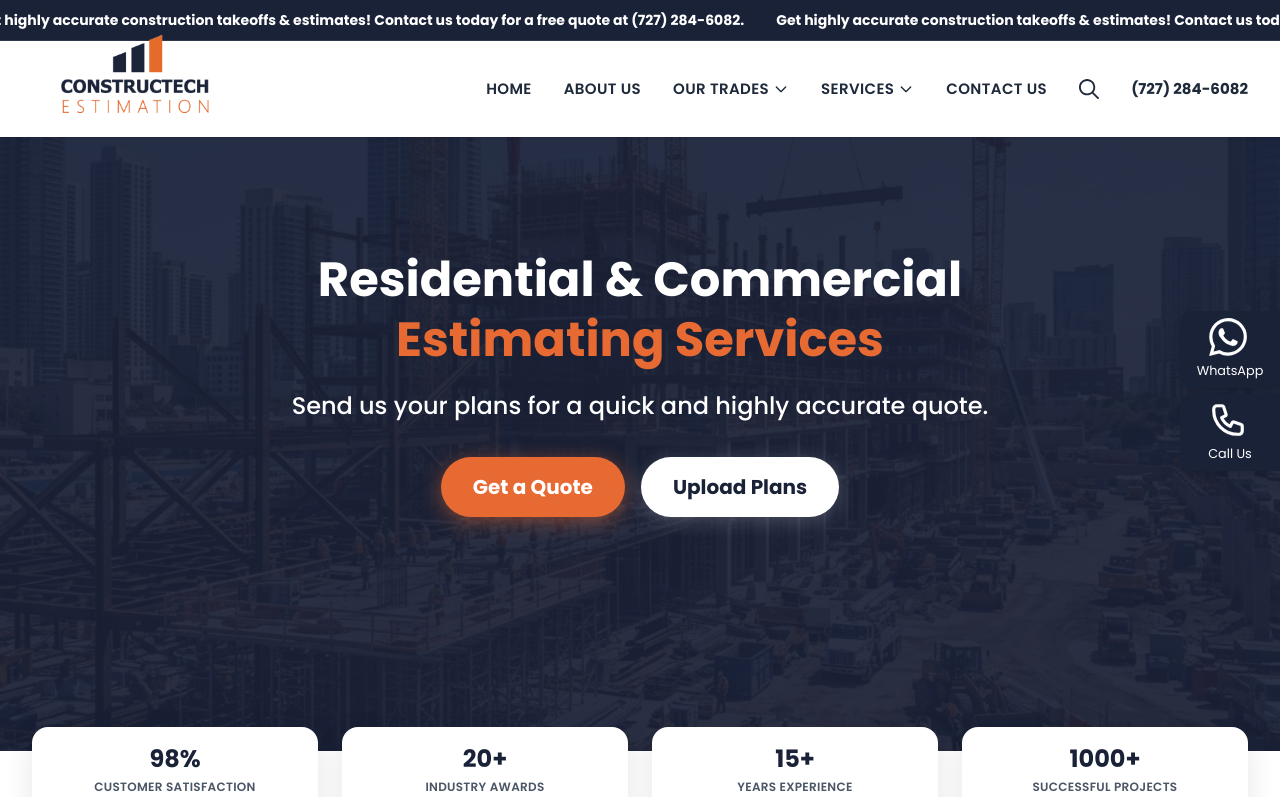
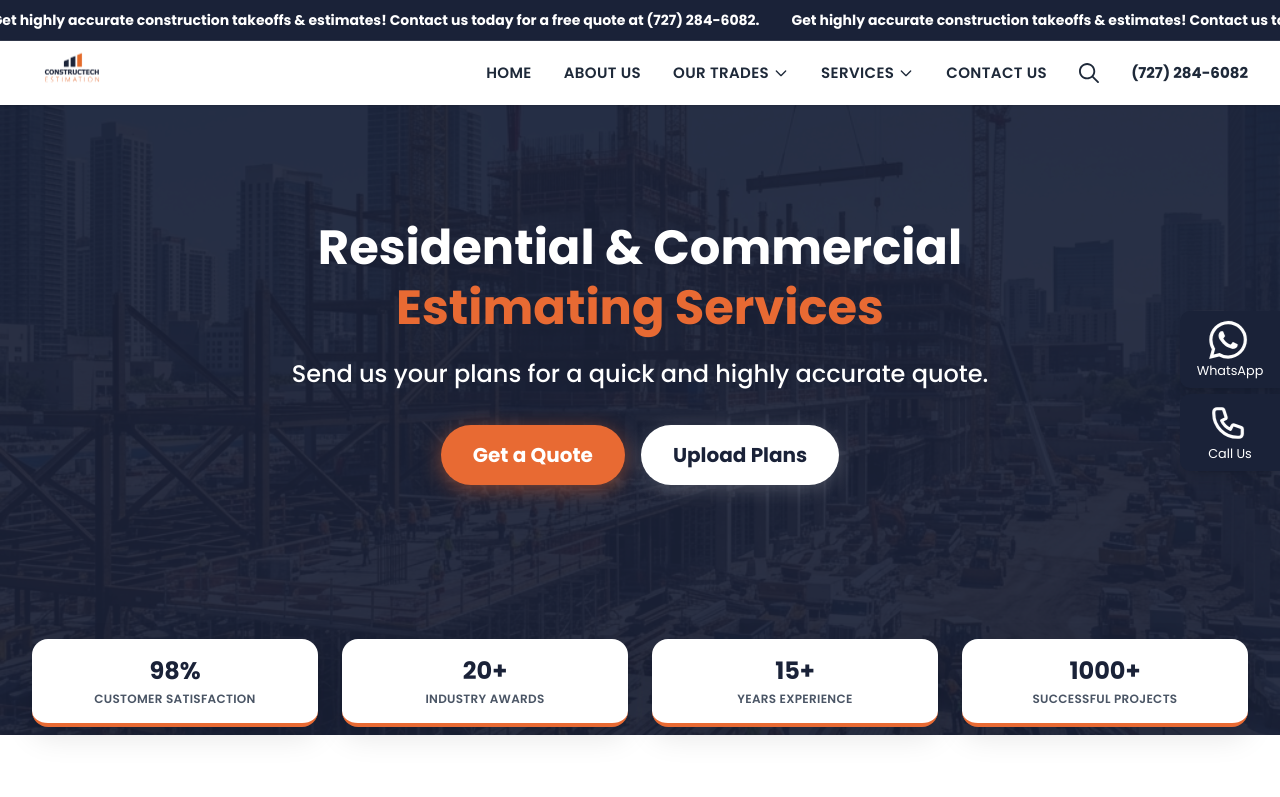
Before and after one commit to Alirazadev786/constructech-estimation, a Next.js app: page / in a window 1280 px wide. Shown: the top 797 px of the page. Built offline with nearby package versions, Linux system fonts and the light colour scheme.

Commit message:
Pull stat boxes onto same screen and reduce total slider height

```diff
--- a/src/app/page.tsx
+++ b/src/app/page.tsx
@@ -10,7 +10,7 @@ export default function Home() {
       <HeroSlider />
 
       {/* STATS OVERLAP */}
-      <section className="relative z-20 md:-mt-6 px-4 sm:px-6 lg:px-8 bg-transparent pb-10 md:pb-0">
+      <section className="relative z-20 md:-mt-24 px-4 sm:px-6 lg:px-8 bg-transparent pb-10 md:pb-0">
         <div className="max-w-7xl mx-auto">
           <div className="grid grid-cols-2 md:grid-cols-4 gap-4 md:gap-6">
             {[
--- a/src/components/Header.tsx
+++ b/src/components/Header.tsx
@@ -25,12 +25,12 @@ export default function Header() {
       {/* Main Header */}
       <header className="bg-white sticky top-0 z-50 shadow-sm">
         <div className="max-w-7xl mx-auto px-4 sm:px-6 lg:px-8">
-            <div className="flex justify-between items-center h-20 md:h-24">
+            <div className="flex justify-between items-center h-16 md:h-16">
 
               {/* Logo */}
-              <div className="flex-shrink-0 flex items-center h-full py-0">
+              <div className="flex-shrink-0 flex items-center h-full py-1">
                 <Link href="/" className="h-full flex items-center">
-                  <img src="/logo-transparent.png" alt="Constructech Estimation" className="h-full w-auto object-contain origin-left transform scale-125 md:scale-150 translate-x-4" />
+                  <img src="/logo-transparent.png" alt="Constructech Estimation" className="h-10 md:h-12 w-auto object-contain origin-left transform scale-110 translate-x-2" />
                 </Link>
               </div>
 
--- a/src/components/HeroSlider.tsx
+++ b/src/components/HeroSlider.tsx
@@ -24,7 +24,7 @@ export default function HeroSlider() {
       <div className="flex w-full h-full min-h-[450px] items-stretch">
 
         {/* Slide 1 */}
-        <div className="relative flex-[0_0_100%] min-w-0 flex items-center pt-4 pb-24 md:pt-6 md:pb-36">
+        <div className="relative flex-[0_0_100%] min-w-0 flex items-center pt-4 pb-24 md:pt-6 md:pb-40">
           {/* Background Image */}
           <div className="absolute inset-0 z-0">
             <Image
@@ -66,7 +66,7 @@ export default function HeroSlider() {
               </div>
 
               {/* Right Image */}
-              <div className="relative w-full h-[250px] md:h-[350px] rounded-[20px] shadow-2xl overflow-hidden border-4 border-white/10 mt-10 md:mt-0">
+              <div className="relative w-full h-[250px] md:h-[280px] rounded-[20px] shadow-2xl overflow-hidden border-4 border-white/10 mt-10 md:mt-0">
                 <Image
                   src="/images/hero_estimators.png"
                   alt="Professional Estimators"
@@ -80,7 +80,7 @@ export default function HeroSlider() {
         </div>
 
         {/* Slide 2 */}
-        <div className="relative flex-[0_0_100%] min-w-0 flex items-center pt-4 pb-24 md:pt-6 md:pb-36">
+        <div className="relative flex-[0_0_100%] min-w-0 flex items-center pt-4 pb-24 md:pt-6 md:pb-40">
           {/* Background Image */}
           <div className="absolute inset-0 z-0">
             <Image
```
